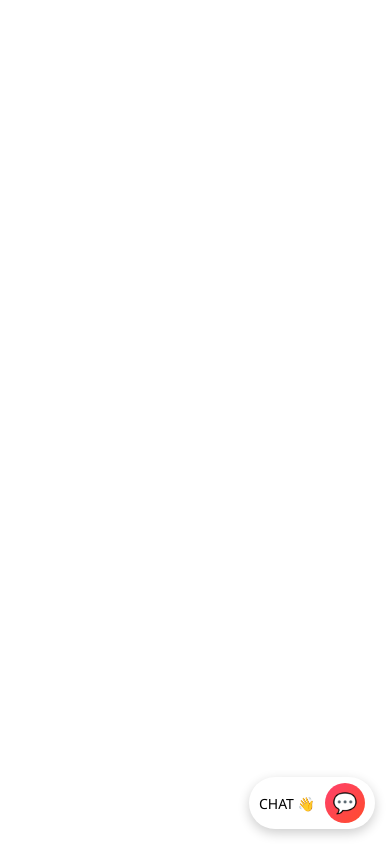
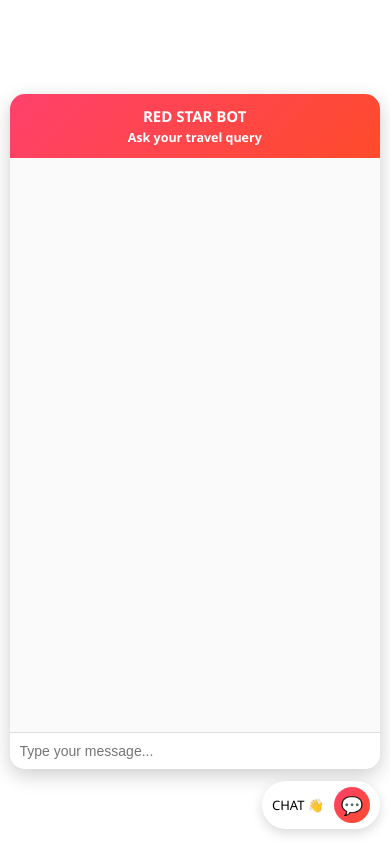
Before and after one commit to Daudlinix/mychatbot2, a Flask app: page / in a window 390 px wide. Run offline with Flask 3, Linux system fonts and the light colour scheme.

Commit message:
💬 Sleek floating chatbot UI with smaller size and mobile-friendly layout

```diff
--- a/templates/chat.html
+++ b/templates/chat.html
@@ -10,82 +10,78 @@
       font-family: 'Segoe UI', sans-serif;
     }
 
-    /* Floating chat button like screenshot */
+    /* Chat button */
     #chat-button-wrapper {
       position: fixed;
-      bottom: 25px;
-      right: 25px;
+      bottom: 20px;
+      right: 20px;
       z-index: 9999;
       display: flex;
       align-items: center;
       gap: 10px;
       background: white;
-      padding: 8px 12px;
+      padding: 6px 12px;
       border-radius: 40px;
-      box-shadow: 0 4px 12px rgba(0,0,0,0.2);
+      box-shadow: 0 4px 12px rgba(0,0,0,0.15);
       cursor: pointer;
-      transition: transform 0.3s ease;
-    }
-
-    #chat-button-wrapper:hover {
-      transform: scale(1.03);
     }
 
     #chat-icon {
       background: linear-gradient(135deg, #FF416C, #FF4B2B);
       color: white;
       border-radius: 50%;
-      width: 45px;
-      height: 45px;
-      font-size: 22px;
-      line-height: 45px;
+      width: 40px;
+      height: 40px;
+      font-size: 20px;
       text-align: center;
+      line-height: 40px;
     }
 
     #chat-label {
-      font-size: 16px;
+      font-size: 14px;
       font-weight: 500;
     }
 
-    /* Chat container */
+    /* Chat box */
     #chat-container {
       display: none;
       position: fixed;
-      bottom: 90px;
-      right: 25px;
-      width: 360px;
-      max-width: 95%;
-      height: 500px;
+      bottom: 75px;
+      right: 20px;
+      width: 320px;
+      height: 400px;
       background: white;
       border-radius: 15px;
-      box-shadow: 0 6px 20px rgba(0, 0, 0, 0.25);
-      flex-direction: column;
+      box-shadow: 0 6px 20px rgba(0, 0, 0, 0.2);
       overflow: hidden;
       z-index: 9998;
+      display: flex;
+      flex-direction: column;
     }
 
     #chat-header {
       background: linear-gradient(135deg, #FF416C, #FF4B2B);
       color: white;
-      padding: 14px;
+      padding: 12px;
       text-align: center;
       font-weight: bold;
+      font-size: 15px;
     }
 
     #chatbox {
       flex: 1;
-      padding: 12px;
-      background: #f9f9f9;
+      padding: 10px;
       overflow-y: auto;
       font-size: 14px;
+      background: #fafafa;
       display: flex;
       flex-direction: column;
     }
 
     .message {
       margin: 6px 0;
-      padding: 10px 14px;
-      border-radius: 12px;
+      padding: 8px 12px;
+      border-radius: 10px;
       max-width: 80%;
       word-wrap: break-word;
     }
@@ -104,49 +100,51 @@
 
     #userInput {
       border: none;
-      border-top: 1px solid #ccc;
+      border-top: 1px solid #ddd;
       padding: 10px;
       font-size: 14px;
       width: 100%;
+      box-sizing: border-box;
       outline: none;
     }
 
+    /* Mobile friendly */
     @media (max-width: 480px) {
       #chat-container {
         width: 95%;
-        height: 90vh;
-        bottom: 80px;
+        height: 80vh;
+        bottom: 75px;
         right: 10px;
       }
 
       #chat-button-wrapper {
         bottom: 15px;
-        right: 15px;
+        right: 10px;
         padding: 6px 10px;
       }
 
-      #chat-label {
-        font-size: 14px;
+      #chat-icon {
+        width: 36px;
+        height: 36px;
+        font-size: 18px;
+        line-height: 36px;
       }
 
-      #chat-icon {
-        width: 40px;
-        height: 40px;
-        font-size: 20px;
-        line-height: 40px;
+      #chat-label {
+        font-size: 13px;
       }
     }
   </style>
 </head>
 <body>
 
-<!-- Button with icon and label like screenshot -->
+<!-- Chat Toggle Button -->
 <div id="chat-button-wrapper" onclick="toggleChat()">
   <div id="chat-label">CHAT 👋</div>
   <div id="chat-icon">💬</div>
 </div>
 
-<!-- Hidden chat container -->
+<!-- Chat Window -->
 <div id="chat-container">
   <div id="chat-header">RED STAR BOT<br><small>Ask your travel query</small></div>
   <div id="chatbox"></div>
@@ -159,11 +157,7 @@
   const chatbox = document.getElementById("chatbox");
 
   function toggleChat() {
-    if (chatContainer.style.display === "flex") {
-      chatContainer.style.display = "none";
-    } else {
-      chatContainer.style.display = "flex";
-    }
+    chatContainer.style.display = chatContainer.style.display === "flex" ? "none" : "flex";
   }
 
   input.addEventListener("keypress", function(e) {
```
